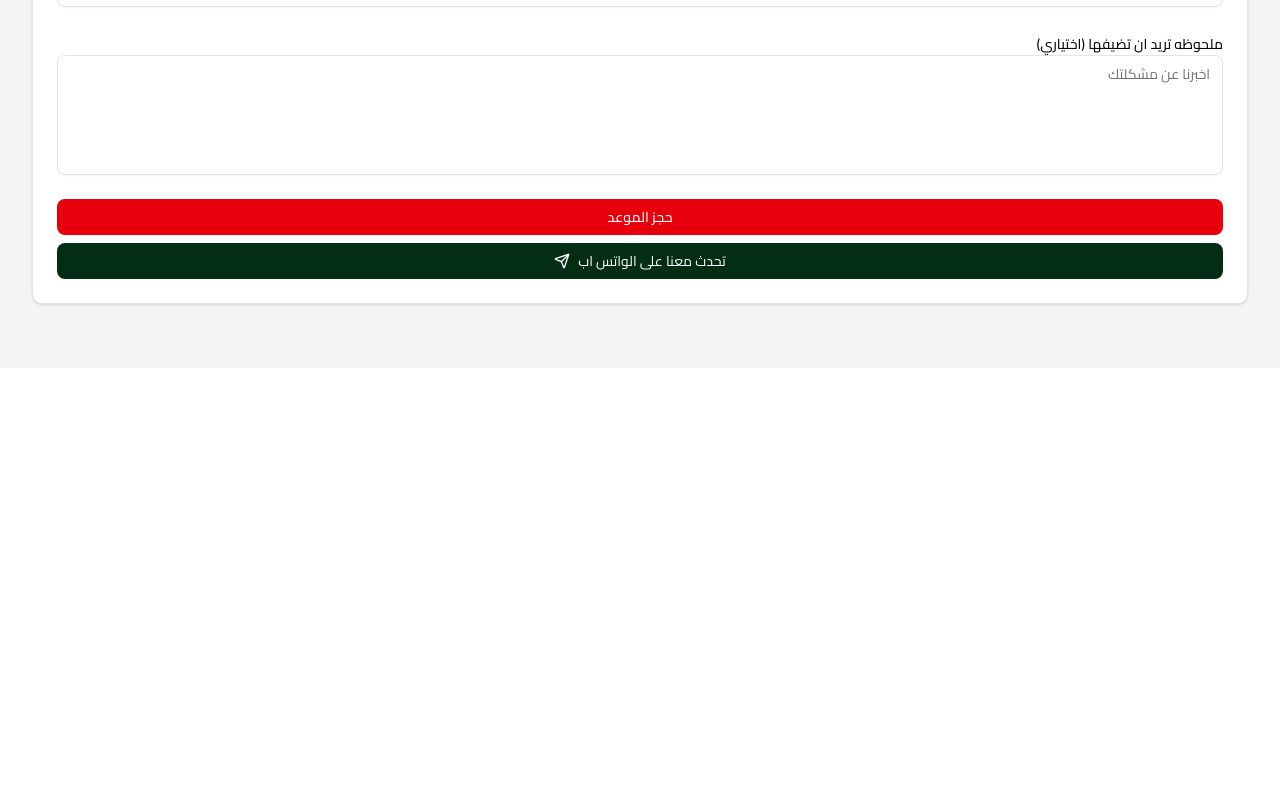
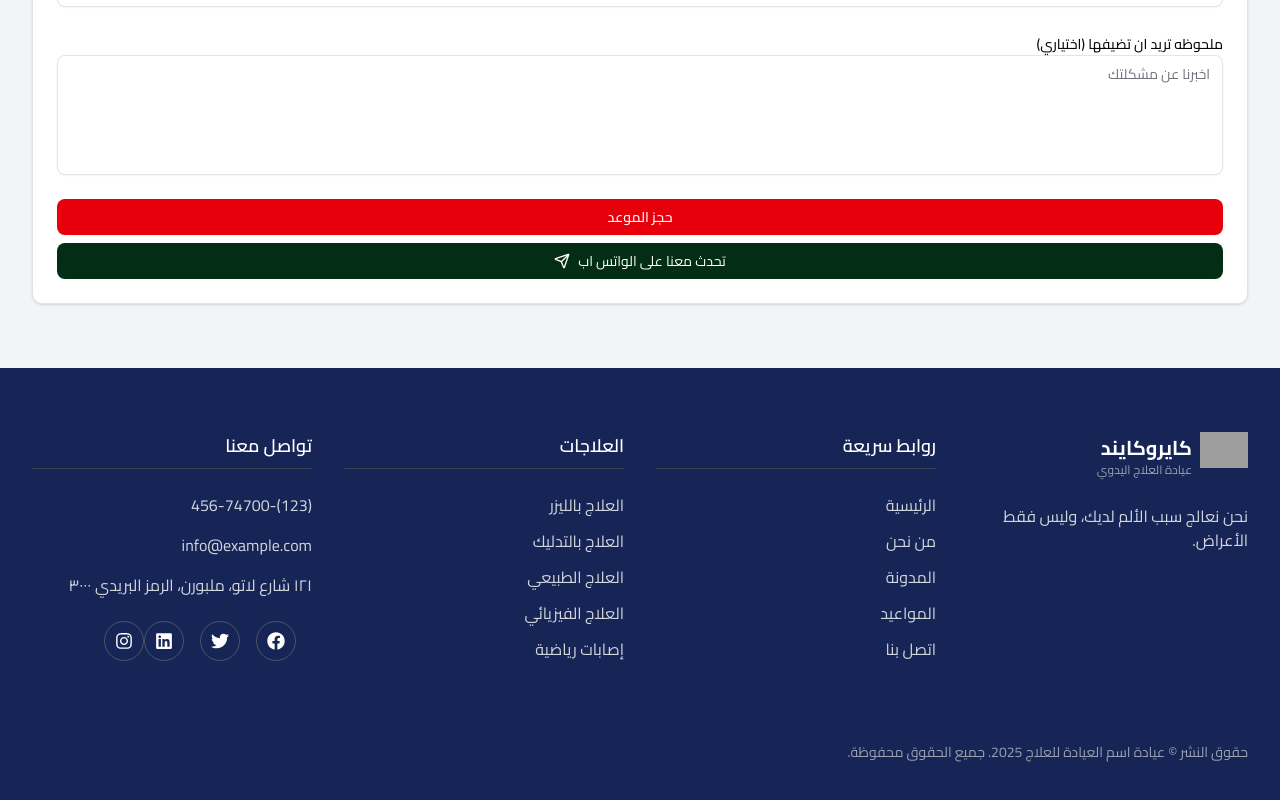
Before and after one commit to Mo-Ibra/physical-therapy, a Next.js app: page / in a window 1280 px wide. Shown: the part 3872-4672 px from the top of the page. Before the commit the page ends 4240 px from the top, so only its background shows below. Built offline with nearby package versions, Linux system fonts and the light colour scheme; grey boxes are pictures that could not be loaded.

Commit message:
Added Footer

```diff
--- a/app/page.js
+++ b/app/page.js
@@ -5,6 +5,7 @@ import AboutSection from "@/components/about-us";
 import WhyChooseUsSection from "@/components/why-us";
 import ServicesSection from "@/components/services";
 import ContactForm from "@/components/contact-form";
+import Footer from "@/components/footer";
 
 export default function Home() {
   return (
@@ -16,6 +17,7 @@ export default function Home() {
       <WhyChooseUsSection />
       <ServicesSection />
       <ContactForm />
+      <Footer />
     </>
   );
 }
--- /dev/null
+++ b/components/footer.jsx
@@ -0,0 +1,180 @@
+import Link from "next/link";
+import Image from "next/image";
+import { FaFacebook, FaTwitter, FaLinkedin, FaInstagram } from "react-icons/fa";
+
+export default function Footer() {
+  return (
+    <footer className="bg-blue-950 text-white py-12 md:py-16">
+      <div className="container mx-auto px-4 md:px-8">
+        <div className="grid grid-cols-1 md:grid-cols-2 lg:grid-cols-4 gap-8">
+
+          {/* Logo and Tagline */}
+          <div>
+            <div className="flex items-center gap-2 mb-6">
+              <div className="relative h-12 w-12">
+                <Image
+                  src="/placeholder.svg?height=48&width=48"
+                  alt="كايروكايند"
+                  width={48}
+                  height={48}
+                />
+              </div>
+              <div>
+                <h3 className="text-xl font-bold">كايروكايند</h3>
+                <p className="text-xs text-gray-400">عيادة العلاج اليدوي</p>
+              </div>
+            </div>
+            <p className="text-gray-300 mb-6">
+              نحن نعالج سبب الألم لديك، وليس فقط الأعراض.
+            </p>
+          </div>
+
+          {/* Quick Links */}
+          <div>
+            <h3 className="text-lg font-semibold mb-6 border-b border-gray-700 pb-2">
+              روابط سريعة
+            </h3>
+            <ul className="space-y-3">
+              <li>
+                <Link
+                  href="/"
+                  className="text-gray-300 hover:text-white transition-colors"
+                >
+                  الرئيسية
+                </Link>
+              </li>
+              <li>
+                <Link
+                  href="/about"
+                  className="text-gray-300 hover:text-white transition-colors"
+                >
+                  من نحن
+                </Link>
+              </li>
+              <li>
+                <Link
+                  href="/blog"
+                  className="text-gray-300 hover:text-white transition-colors"
+                >
+                  المدونة
+                </Link>
+              </li>
+              <li>
+                <Link
+                  href="/appointment"
+                  className="text-gray-300 hover:text-white transition-colors"
+                >
+                  المواعيد
+                </Link>
+              </li>
+              <li>
+                <Link
+                  href="/contact"
+                  className="text-gray-300 hover:text-white transition-colors"
+                >
+                  اتصل بنا
+                </Link>
+              </li>
+            </ul>
+          </div>
+
+          {/* Symptoms */}
+          <div>
+            <h3 className="text-lg font-semibold mb-6 border-b border-gray-700 pb-2">
+              العلاجات
+            </h3>
+            <ul className="space-y-3">
+              <li>
+                <Link
+                  href="/services/laser"
+                  className="text-gray-300 hover:text-white transition-colors"
+                >
+                  العلاج بالليزر
+                </Link>
+              </li>
+              <li>
+                <Link
+                  href="/services/massage"
+                  className="text-gray-300 hover:text-white transition-colors"
+                >
+                  العلاج بالتدليك
+                </Link>
+              </li>
+              <li>
+                <Link
+                  href="/services/physio"
+                  className="text-gray-300 hover:text-white transition-colors"
+                >
+                  العلاج الطبيعي
+                </Link>
+              </li>
+              <li>
+                <Link
+                  href="/services/physiotherapy"
+                  className="text-gray-300 hover:text-white transition-colors"
+                >
+                  العلاج الفيزيائي
+                </Link>
+              </li>
+              <li>
+                <Link
+                  href="/services/sport"
+                  className="text-gray-300 hover:text-white transition-colors"
+                >
+                  إصابات رياضية
+                </Link>
+              </li>
+            </ul>
+          </div>
+
+          {/* Contact Info */}
+          <div>
+            <h3 className="text-lg font-semibold mb-6 border-b border-gray-700 pb-2">
+              تواصل معنا
+            </h3>
+            <div className="space-y-4">
+              <p className="text-gray-300">(123)-456-74700</p>
+              <p className="text-gray-300">info@example.com</p>
+              <p className="text-gray-300">
+                ١٢١ شارع لاتو، ملبورن، الرمز البريدي ٣٠٠٠
+              </p>
+
+              {/* Social Media */}
+              <div className="flex space-x-4 space-x-reverse mt-6">
+                <Link
+                  href="#"
+                  className="h-10 w-10 rounded-full border border-gray-600 flex items-center justify-center hover:bg-white/10 transition-colors"
+                >
+                  <FaFacebook size={18} />
+                </Link>
+                <Link
+                  href="#"
+                  className="h-10 w-10 rounded-full border border-gray-600 flex items-center justify-center hover:bg-white/10 transition-colors"
+                >
+                  <FaTwitter size={18} />
+                </Link>
+                <Link
+                  href="#"
+                  className="h-10 w-10 rounded-full border border-gray-600 flex items-center justify-center hover:bg-white/10 transition-colors"
+                >
+                  <FaLinkedin size={18} />
+                </Link>
+                <Link
+                  href="#"
+                  className="h-10 w-10 rounded-full border border-gray-600 flex items-center justify-center hover:bg-white/10 transition-colors"
+                >
+                  <FaInstagram size={18} />
+                </Link>
+              </div>
+            </div>
+          </div>
+        </div>
+
+        {/* Copyright */}
+        <div className="mt-12 pt-8 border-t border-gray-800 flex flex-col md:flex-row justify-between items-center text-gray-400 text-sm">
+          <p>حقوق النشر © عيادة اسم العيادة للعلاج 2025. جميع الحقوق محفوظة.</p>
+        </div>
+      </div>
+    </footer>
+  );
+}
```
